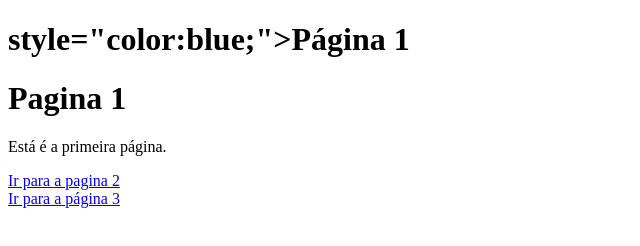
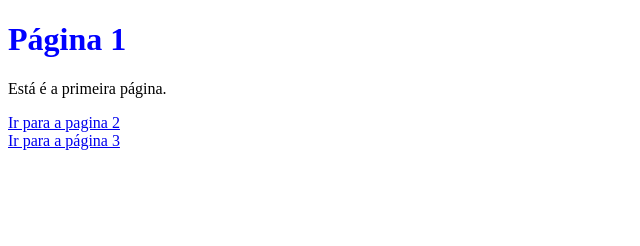
Before and after one commit to ricardosovenil/exerciciopaginas, a plain HTML site: page index.html in a window 1280 px wide. Shown: the whole page, without its empty margins (0-640 px from the left). Drawn offline with Linux system fonts and the light colour scheme.

Commit message:
Update index.html

```diff
--- a/index.html
+++ b/index.html
@@ -4,8 +4,8 @@
         <title>Página 1</title>
     </head>
     <body>
-        <h1> style="color:blue;">Página 1</h1>
-        <h1>Pagina 1</h1>
+        <h1 style="color:blue;">Página 1</h1>
+
         <p> Está é a primeira página.</p>
         <a href="pagina2.html">Ir para a pagina 2</a>
         <br>
```
